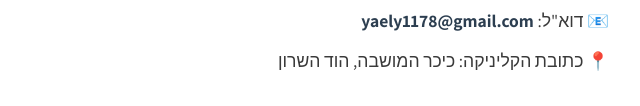
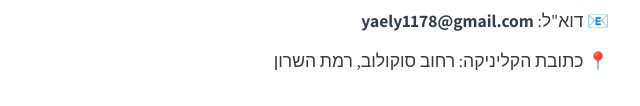
Before and after one commit to yaely1178/yael-website, a plain HTML site: page index.html in a window 1280 px wide. Shown: the part 2071-2177 px from the top of the page, 375-1015 px from the left. Drawn offline with Linux system fonts and the light colour scheme.

Commit message:
Update index.html

```diff
--- a/index.html
+++ b/index.html
@@ -184,7 +184,7 @@
       <p>מוזמנים לפנות לשיחת היכרות ראשונית, בה נקשיב לצורך ונבדוק כיצד אוכל ללוות אתכם.</p>
       <p>📞 טלפון: <a id="phone-link" onclick="return gtag_report_conversion('tel:0542332575');" href="tel:0542332575">054-2332575</a></p>
       <p>📧 דוא"ל: <a href="mailto:yaely1178@gmail.com">yaely1178@gmail.com</a></p>
-      <p>📍 כתובת הקליניקה: כיכר המושבה, הוד השרון</p>
+      <p>📍 כתובת הקליניקה: רחוב סוקולוב, רמת השרון</p>
     </section>
 
   </div>
```
